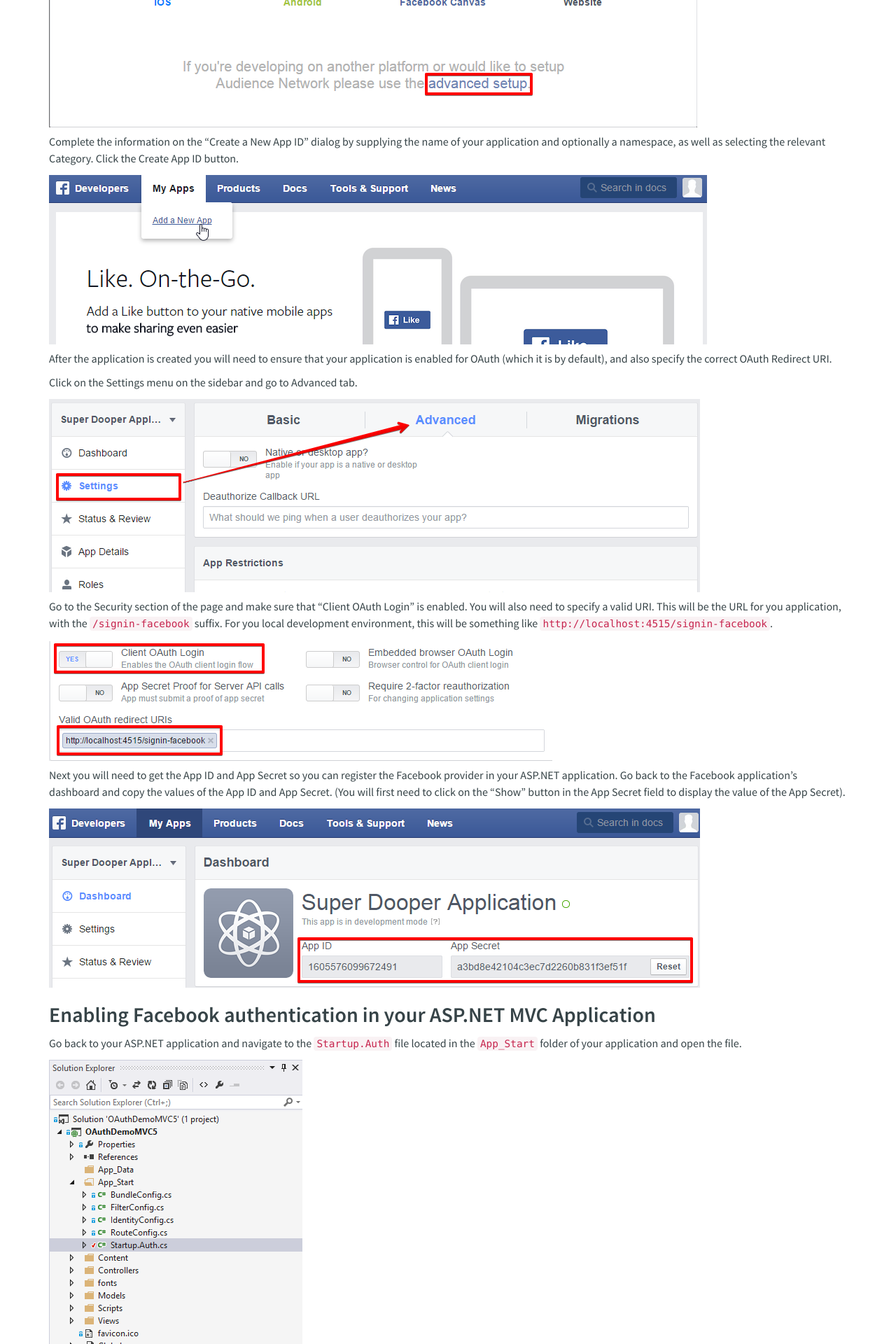
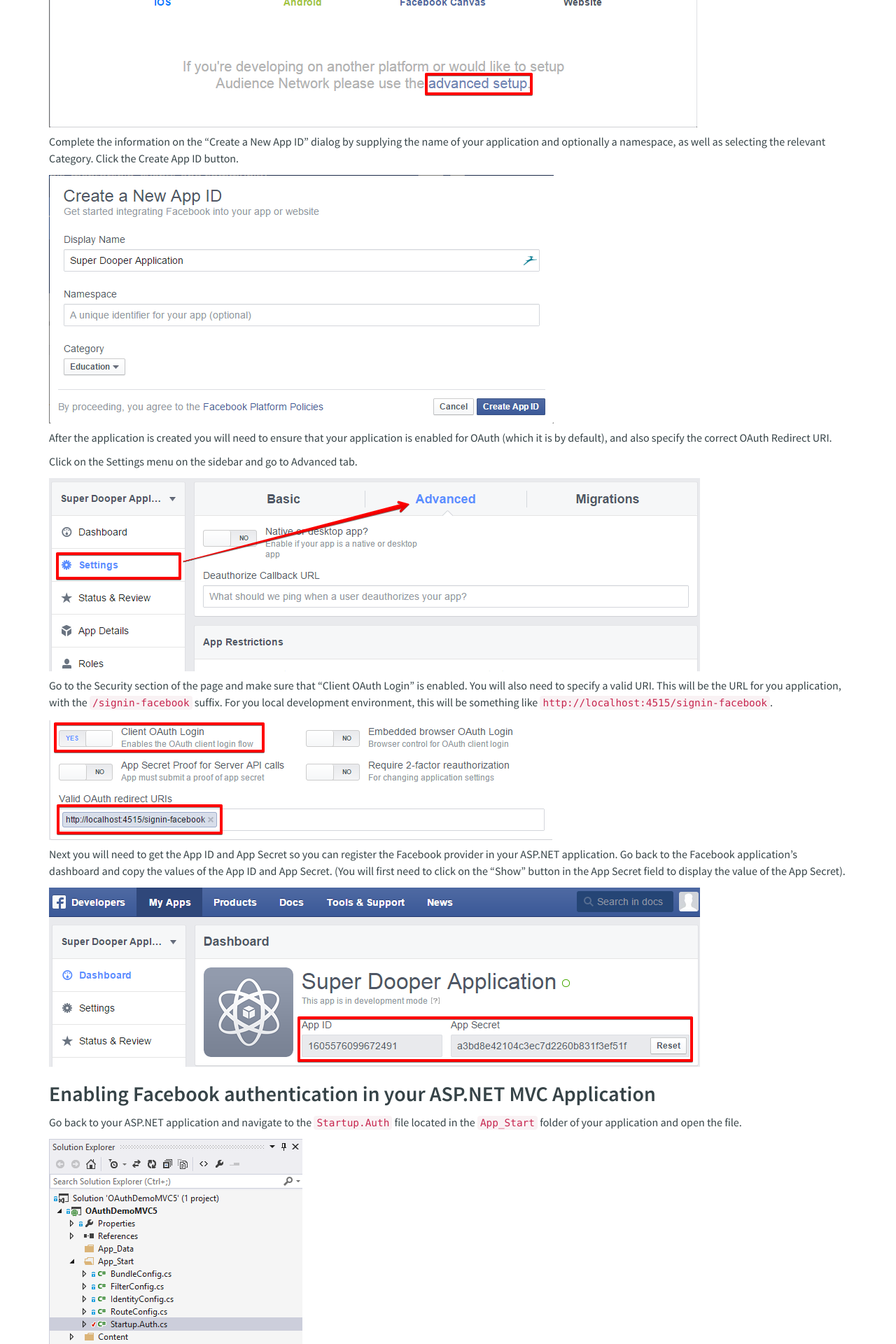
Before and after one commit to nnyegaard/oauthforaspnet, a Jekyll site: the page built from providers/facebook/guides/aspnet-mvc5/index.md, in a window 1280 px wide. Shown: the part 3640-5560 px from the top of the page at 70% size. Built offline with Jekyll 4.4.1, drawn with Linux system fonts in a browser that asks for light colours; nearby versions of some CDN libraries; library files that are not in the unit come from our copies.

Commit message:
Fix link to FB image

```diff
--- a/providers/facebook/guides/aspnet-mvc5/index.md
+++ b/providers/facebook/guides/aspnet-mvc5/index.md
@@ -41,7 +41,7 @@ You will be prompted to select the platform for which you want to create an appl
 
 Complete the information on the "Create a New App ID" dialog by supplying the name of your application and optionally a namespace, as well as selecting the relevant Category. Click the Create App ID button.
 
-![](/images/guides/facebook/mvc5/add-new-app-menu.png)
+![](/images/guides/facebook/mvc5/create-new-app-id.png)
 
 After the application is created you will need to ensure that your application is enabled for OAuth (which it is by default), and also specify the correct OAuth Redirect URI.
 
```
